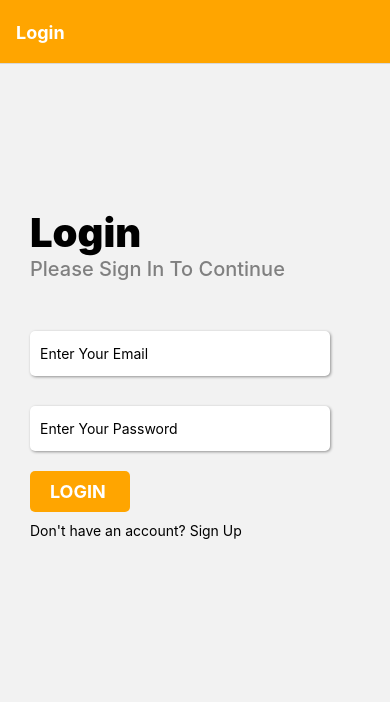
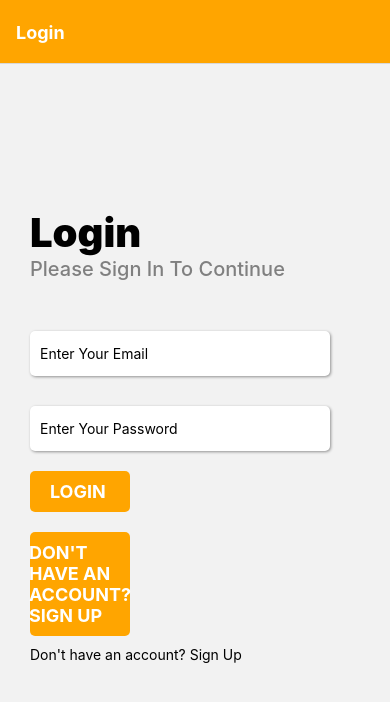
Before and after one commit to azan-rasheed-khan/alkaram-react-native, a React Native app: screen /Login in a window 390 px wide. Shown: the top 702 px of the page. Built offline with nearby package versions, Linux system fonts and the light colour scheme.

Commit message:
button error fixed

```diff
--- a/src/modules/login/Login.js
+++ b/src/modules/login/Login.js
@@ -64,8 +64,8 @@ const LoginScreen = ({navigation}) => {
                     }}
                 />
                 <AppButton title="Login " onPress={onPressLearnMore} />
-                {/* <AppButton title="Don't have an account? Sign Up"
-                /> */}
+                <AppButton title="Don't have an account? Sign Up"
+                />
                 <TouchableOpacity onPress={()=>{
                     navigation.navigate('SignUp')
                 }} style={styles.signUpBtn}>
```
